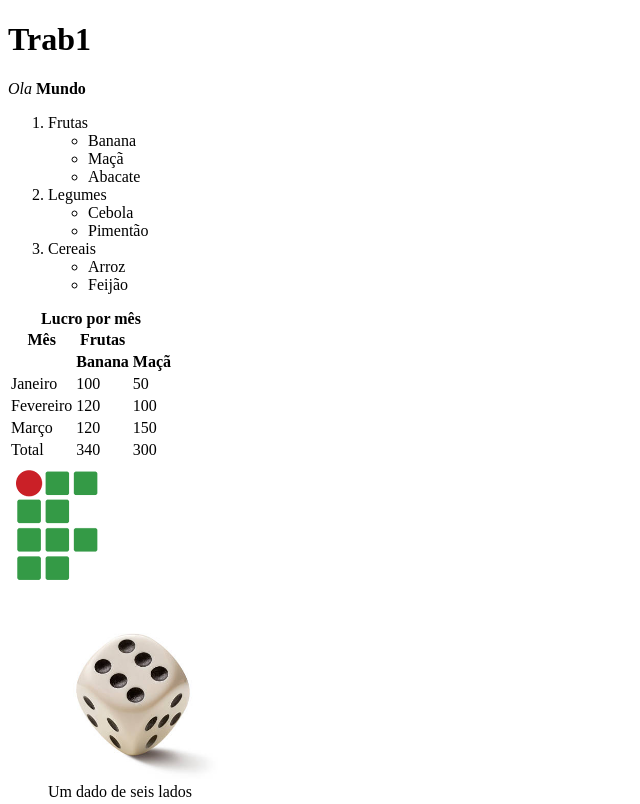
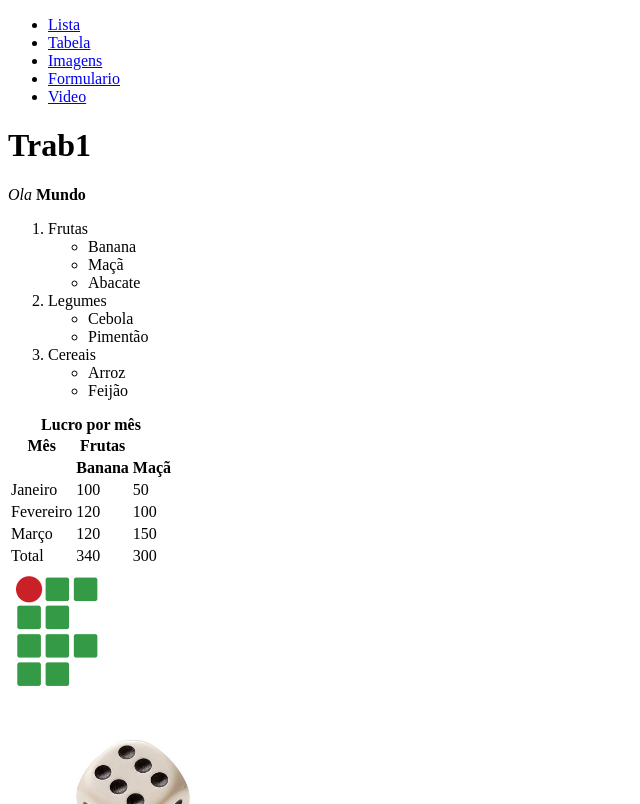
Before and after one commit to GuilhermeCortezz/Front-End-2c, a plain HTML site: page index.html in a window 1280 px wide. Shown: the top 804 px of the page, without its empty margins (0-640 px from the left). Drawn offline with Linux system fonts and the light colour scheme.

Commit message:
Update index.html
Adicionado menu de navegação

```diff
--- a/index.html
+++ b/index.html
@@ -8,21 +8,25 @@
 <body>
     <header></header>
 
-    <nav></nav>
+    <nav>
+      <ul>
+        <li><a href="#list">Lista</a></li>
+        <li><a href="#table">Tabela</a></li>
+        <li><a href="#img">Imagens</a></li>
+        <li><a href="#form">Formulario</a></li>
+        <li><a href="#footer">Video</a></li>
+      </ul>
+    </nav>
 
     <main>
         <h1>Trab1</h1>
         <p><i>Ola </i><b>Mundo</b></p>
 
-        <ol>
+        <ol id="list">
             <li>Frutas
                 <ul>
                     <li>Banana</li>
-                </ul>
-                <ul>
                     <li>Maçã</li>
-                </ul>
-                <ul>
                     <li>Abacate</li>
                 </ul>
             </li>
@@ -30,8 +34,6 @@
             <li>Legumes
                 <ul>
                     <li>Cebola</li>
-                </ul>
-                <ul>
                     <li>Pimentão</li>
                 </ul>
             </li>
@@ -39,14 +41,12 @@
             <li>Cereais
                 <ul>
                     <li>Arroz</li>
-                </ul>
-                <ul>
                     <li>Feijão</li>
                 </ul>
             </li>
         </ol>
 
-        <table>
+        <table id="table">
             <caption><b>Lucro por mês</b></caption>
             <thead>
               <tr>
@@ -85,7 +85,7 @@
             </tfoot>
           </table>
 
-<!--           <style>
+          <!-- <style>
             table {
               border-collapse: collapse;
               border: 1px solid #000000;
@@ -101,13 +101,13 @@
             }
           </style> -->
 
-        <a href="https://ifrs.edu.br/" target="_blank"><img src="./img/ifrs.png" alt="IFRS"></a>
+        <a href="https://ifrs.edu.br/" target="_blank" id="img"><img src="./img/ifrs.png" alt="IFRS"></a>
         <figure>
           <img src="./img/dado.png" alt="dado" height="170" width="170">
           <figcaption>Um dado de seis lados</figcaption>
         </figure>
 
-        <form>
+        <form id="form">
           <fieldset>
             <legend>Informações pessoais</legend>
 
@@ -149,9 +149,10 @@
         </form>
 
         <br>
+      </main>
+
+      <footer id="footer">
         <iframe width="560" height="315" src="https://www.youtube.com/embed/LtIUVHW883A" title="YouTube video player" allow="accelerometer; autoplay; clipboard-write; encrypted-media; gyroscope; picture-in-picture; web-share" allowfullscreen></iframe>
-    </main>
-
-    <footer></footer>
+    </footer>
 </body>
 </html>
```
